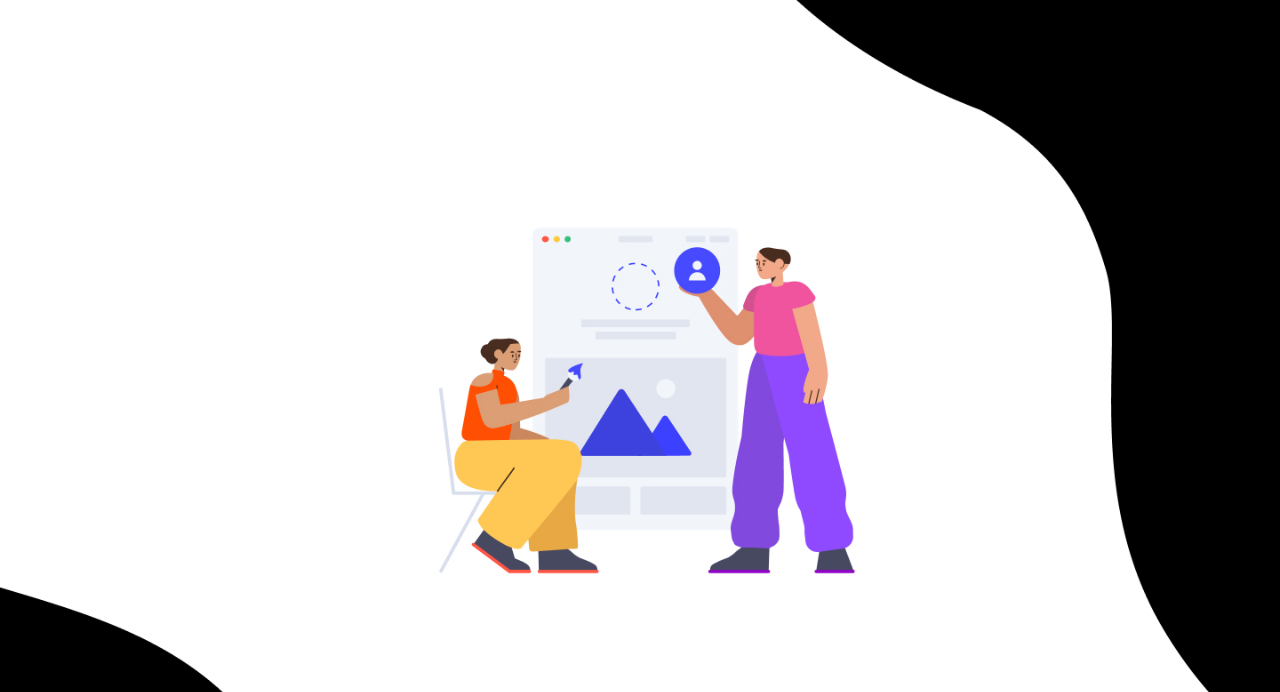
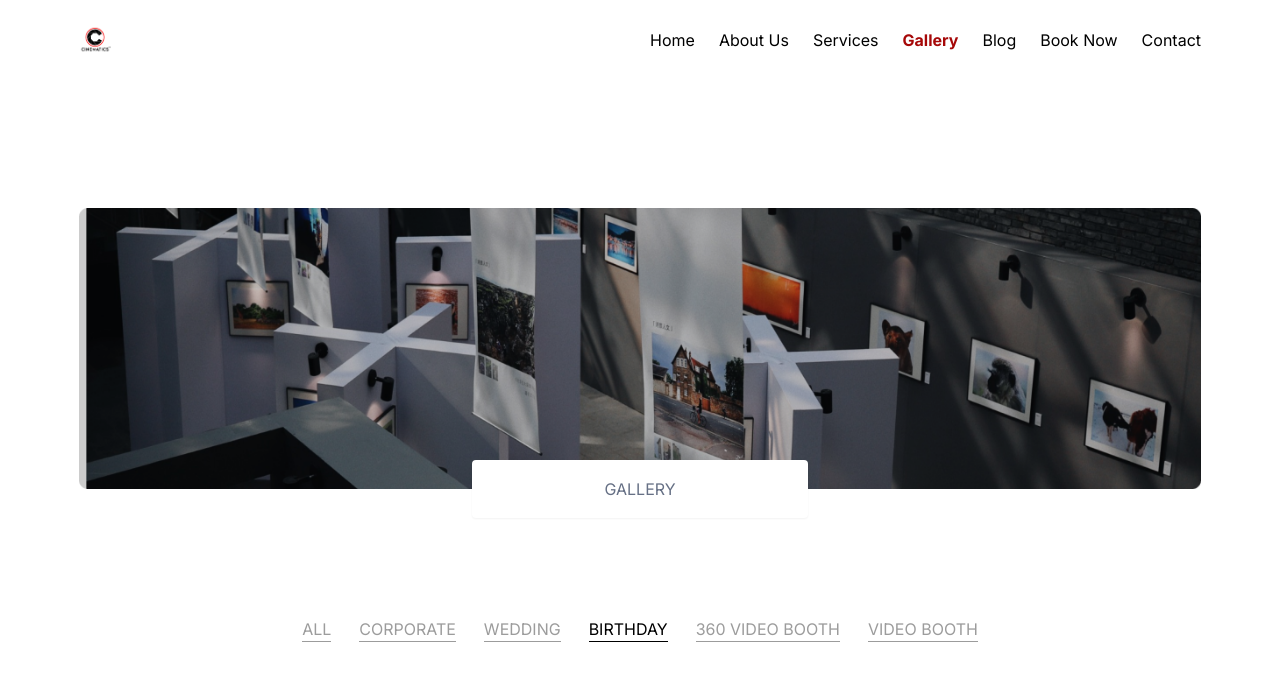
Before and after one commit to CinematicsOrg/website, a React (Vite) app: page /gallery-birthday in a window 1280 px wide. Before the commit this address had no page. Shown: the top 692 px of the page. Built offline with nearby package versions, Linux system fonts and the light colour scheme.

Commit message:
added birthday videos

```diff
--- a/src/components/GalleryNavbar.tsx
+++ b/src/components/GalleryNavbar.tsx
@@ -60,10 +60,10 @@ const GalleryNavbar = () => {
         <div className="flex items-center justify-around">
           <div
             className={`whitespace-nowrap border-b ${
-              location.pathname === '/gallery-virtual' ? 'text-[black]' : ''
+              location.pathname === '/gallery-birthday' ? 'text-[black]' : ''
             }`}
           >
-            <Link to="/gallery-virtual">VIRTUAL REALITY</Link>
+            <Link to="/gallery-birthday">Birthday</Link>
           </div>
           <div
             className={`whitespace-nowrap border-b ${
--- /dev/null
+++ b/src/pages/BirthdayGallery.tsx
@@ -0,0 +1,47 @@
+import { IYoutubeLinks } from '../utils/interface';
+import Gallery from './Gallery';
+
+const youtubeList: IYoutubeLinks[] = [
+  {
+    src: 'https://www.youtube.com/embed/GcE409unSFY',
+    title: `Amaka Obiawulu's 40th Birthday Celebration`,
+  },
+  {
+    src: 'https://www.youtube.com/embed/hz7u8BakhAA',
+    title: `E-MONEY's 40th Birthday`,
+  },
+  {
+    src: 'https://www.youtube.com/embed/ic5g6tdwLio',
+    title: `Olohije Osakioduwa's 40th Birthday Celebration- Relieve your childhood memories`,
+  },
+  {
+    src: 'https://www.youtube.com/embed/ewqfX-ys-qE',
+    title: `Dr Blossom (blossom fitness) 50th Birthday Celebration`,
+  },
+  {
+    src: 'https://www.youtube.com/embed/mNyuQNepXsw',
+    title: `Chukwuka Monye's 40th Birthday Celebration`,
+  },
+  {
+    src: 'https://www.youtube.com/embed/W3LCw9uEZfc',
+    title: `Mama Onabanjo's 100th Birthday Celebration`,
+  },
+  {
+    src: 'https://www.youtube.com/embed/Ko4reSz5mCU',
+    title: `Mrs Rose's 50th Birthday Celebration`,
+  },
+  {
+    src: 'https://www.youtube.com/embed/RPFulsffNlg',
+    title: `Omotola Jalade Ekeinde 40th Birthday Grand Ball #omotola4point0 omosexy`,
+  },
+];
+
+const BirthdayGallery = () => {
+  return (
+    <div>
+      <Gallery youtubeList={youtubeList} />
+    </div>
+  );
+};
+
+export default BirthdayGallery;
--- a/src/pages/VirtualRealityGallery.tsx
+++ /dev/null
@@ -1,35 +0,0 @@
-import { IYoutubeLinks } from '../utils/interface';
-import Gallery from './Gallery';
-
-const youtubeList: IYoutubeLinks[] = [
-  {
-    src: 'https://www.youtube.com/embed/x9JoMRNaZbg',
-    title: `Layole’s Lounge`,
-  },
-  {
-    src: 'https://www.youtube.com/embed/ZC7tUzBE6Nk',
-    title: `Breathe Academy`,
-  },
-  {
-    src: 'https://www.youtube.com/embed/xoAU85wS1x0',
-    title: `Layole’s Lounge`,
-  },
-  {
-    src: 'https://www.youtube.com/embed/ShjyUIk5WWo',
-    title: `Breathe Academy`,
-  },
-  {
-    src: 'https://www.youtube.com/embed/ShjyUIk5WWo',
-    title: `Breathe Academy`,
-  },
-];
-
-const VirtualRealityGallery = () => {
-  return (
-    <div>
-      <Gallery youtubeList={youtubeList} />
-    </div>
-  );
-};
-
-export default VirtualRealityGallery;
--- a/src/routes/index.tsx
+++ b/src/routes/index.tsx
@@ -14,9 +14,9 @@ import PhotoBooth from '../pages/PhotoBooth';
 import CorporatePhotography from '../pages/CorporatePhotography';
 import CorporateGallery from '../pages/CorporateGallery';
 import WeddingGallery from '../pages/WeddingGallery';
-import VirtualRealityGallery from '../pages/VirtualRealityGallery';
 import ThreeSixtyVideoBoothGallery from '../pages/ThreeSixtyVideoBoothGallery.tsx';
 import VideoBoothGallery from '../pages/VideoBoothGallery';
+import BirthdayGallery from '../pages/BirthdayGallery.tsx';
 
 const ManiRoutes = () => {
   return (
@@ -24,7 +24,7 @@ const ManiRoutes = () => {
       <Routes>
         <Route path="/" element={<Home />} />
         <Route path="/services" element={<Services />} />
-        {/* <Route path="/gallery" element={<Home />} /> */}
+        <Route path="/gallery" element={<Home />} />
         <Route path="/about" element={<About />} />
         <Route path="/contact" element={<Contact />} />
         <Route path="/book" element={<Book />} />
@@ -40,7 +40,7 @@ const ManiRoutes = () => {
         <Route path="/virtual-reality" element={<VirtualReality />} />
         <Route path="/gallery-corporate" element={<CorporateGallery />} />
         <Route path="/gallery-wedding" element={<WeddingGallery />} />
-        <Route path="/gallery-virtual" element={<VirtualRealityGallery />} />
+        <Route path="/gallery-birthday" element={<BirthdayGallery />} />
         <Route
           path="/gallery-360-video"
           element={<ThreeSixtyVideoBoothGallery />}
--- a/src/utils/constants.ts
+++ b/src/utils/constants.ts
@@ -29,9 +29,9 @@ export const galleryLinks: IServiceContent[] = [
     img: `col-span-1 row-span-2 bg-[url('/images/cinematics_wedding.png')]`,
   },
   {
-    text: 'VIRTUAL REALITY',
-    clickPath: '/gallery-virtual',
-    content: 'Virtual Reality',
+    text: 'BIRTHDAY',
+    clickPath: '/gallery-birthday',
+    content: 'Birthday',
     img: `col-span-1 row-span-1 bg-[url('/images/cinematics_360.png')]`,
   },
   {
```
